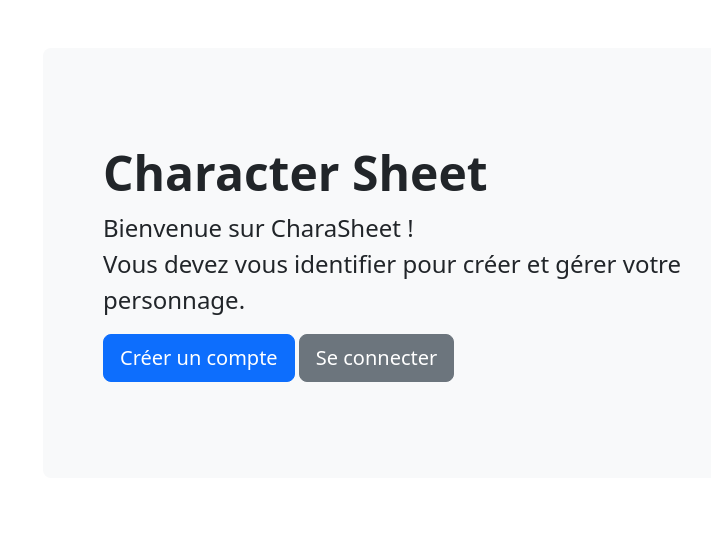
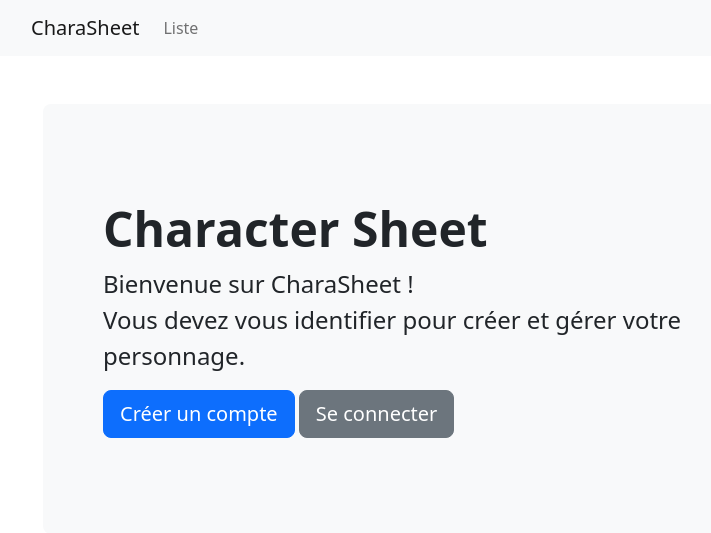
Before and after one commit to Crocmagnon/charasheet, a Django app: page / in a window 1280 px wide. Shown: the top 533 px of the page, without its empty margins (51-762 px from the left). Run offline with Django 3.2, Linux system fonts and the light colour scheme; parts of the project's set-up code (start-up, migrations or seed data) failed here and were passed over; some libraries are stand-ins or nearby versions.

Commit message:
Add basic navbar

```diff
--- a/src/common/templates/common/base.html
+++ b/src/common/templates/common/base.html
@@ -18,10 +18,8 @@
         </style>
     </head>
     <body>
+        {% include "common/navbar.html" %}
         <div class="container">
-            {% if user.is_authenticated %}
-                <a href="{% url "logout" %}">Déconnexion</a>
-            {% endif %}
             {% block content %}
             {% endblock %}
         </div>
--- /dev/null
+++ b/src/common/templates/common/navbar.html
@@ -0,0 +1,22 @@
+<nav class="navbar navbar-expand-lg bg-light mb-2">
+    <div class="container">
+        <a class="navbar-brand" href="{% url "hello_world" %}">CharaSheet</a>
+        <button class="navbar-toggler" type="button" data-bs-toggle="collapse" data-bs-target="#navbarSupportedContent" aria-controls="navbarSupportedContent" aria-expanded="false" aria-label="Toggle navigation">
+            <span class="navbar-toggler-icon"></span>
+        </button>
+        <div class="collapse navbar-collapse" id="navbarSupportedContent">
+            <ul class="navbar-nav me-auto mb-2 mb-lg-0">
+                <li class="nav-item">
+                    <a class="nav-link" aria-current="page" href="{% url "character:list" %}">Liste</a>
+                </li>
+            </ul>
+            <ul class="navbar-nav">
+                {% if user.is_authenticated %}
+                    <li class="nav-item">
+                        <a class="nav-link" aria-current="page" href="{% url "logout" %}">Déconnexion</a>
+                    </li>
+                {% endif %}
+            </ul>
+        </div>
+    </div>
+</nav>
```
